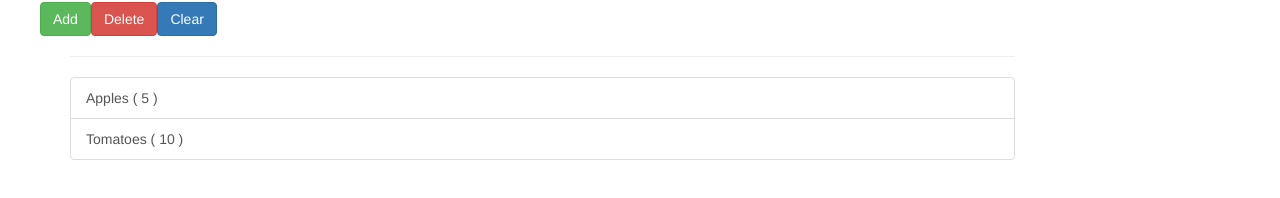
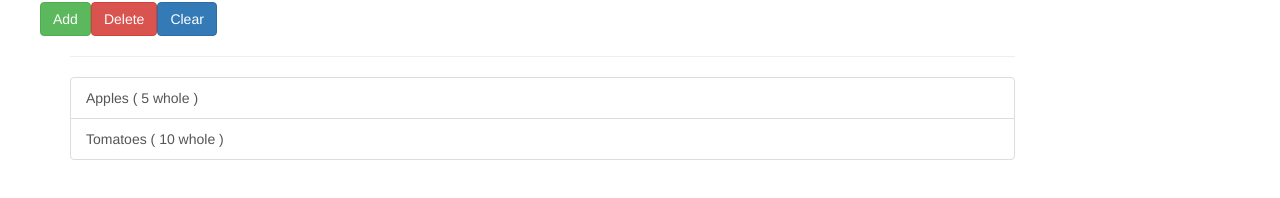
Before and after one commit to nkfoss/CookingProject, an Angular app: page / in a window 1280 px wide. Both pictures are taken after a click on the link "Shopping List". Shown: the part 144-342 px from the top of the page. Built offline with nearby package versions, Linux system fonts and the light colour scheme.

Commit message:
Finish add to shopping list funtionality
This is now completely handled by the services.

```diff
--- a/src/app/RecipeBook/recipe-detail/recipe-detail.component.html
+++ b/src/app/RecipeBook/recipe-detail/recipe-detail.component.html
@@ -13,7 +13,7 @@
 </div>
 <div class=row>
     <div class="col-xs-12">
-        <div appDropdown >
+        <div appDropdown>
             <button type="button" class="btn btn-primary dropdown-toggle">
                 Manage Recipe
             <span class="caret"></span>
--- a/src/app/RecipeBook/recipe-detail/recipe-detail.component.ts
+++ b/src/app/RecipeBook/recipe-detail/recipe-detail.component.ts
@@ -16,16 +16,18 @@ import { RecipeService } from '../recipes.service';
 export class RecipeDetailComponent implements OnInit {
   @Input() recipe: Recipe;
 
+  constructor(private recipeService: RecipeService) { }
+
+  ngOnInit() {
+  }
+
   onUpdateShoppingList() {
-    alert("maaa");
+    console.log("maaa");
     this.recipeService.addToShoppingList(this.recipe.ingredients);
   }
 
   //=================================================================
 
-  constructor(private recipeService: RecipeService) { }
 
-  ngOnInit() {
-  }
 
 }
--- a/src/app/ShoppingList/shopping-list.component.html
+++ b/src/app/ShoppingList/shopping-list.component.html
@@ -7,7 +7,7 @@
             style="cursor: pointer"
             *ngFor="let ingredient of ingredients"
             >
-            {{ ingredient.name }} ( {{ ingredient.amount }} )
+            {{ ingredient.name }} ( {{ ingredient.amount }} {{ ingredient.unit }} )
             </a>
         </ul>
     </div>
--- a/src/app/ShoppingList/shopping-list.component.ts
+++ b/src/app/ShoppingList/shopping-list.component.ts
@@ -2,11 +2,11 @@ import { Component, OnInit } from '@angular/core';
 import { Ingredient } from '../shared/ingredient.model';
 import { ShoppingListService } from './shopping-list.service';
 
+
 @Component({
   selector: 'app-shopping-list',
   templateUrl: './shopping-list.component.html',
-  styleUrls: ['./shopping-list.component.css'],
-  providers: [ShoppingListService]
+  styleUrls: ['./shopping-list.component.css']
 })
 export class ShoppingListComponent implements OnInit {
 
@@ -20,7 +20,8 @@ export class ShoppingListComponent implements OnInit {
       this.ingredients = this.shoppingListService.getIngredients();
       this.shoppingListService.ingredientsUpdated.subscribe(
         (updatedIngredients: Ingredient[]) => {
-          this.ingredients = updatedIngredients
+          this.ingredients = updatedIngredients;
+          console.log("ingreds updates!")
         }
       )
     }
--- a/src/app/app.module.ts
+++ b/src/app/app.module.ts
@@ -24,7 +24,8 @@ import { ShoppingListService } from './ShoppingList/shopping-list.service';
     RecipeItemComponent,
     RecipeDetailComponent,
     RecipesComponent,
-    DropdownDirective
+    DropdownDirective,
+
   ],
   imports: [
     BrowserModule,
--- a/src/app/shared/dropdown.directive.ts
+++ b/src/app/shared/dropdown.directive.ts
@@ -12,9 +12,9 @@ export class DropdownDirective {
   }
 
   // Basically, this says if you click anywhere else in the document to change the focus, then it closes.
-  @HostListener('focusout') focusout() {
-    this.openStatus = false;
-  }
+  // @HostListener('focusout') focusout() {
+  //   this.openStatus = false;
+  // }
   constructor(private elRef: ElementRef) {}
 
 }
```
Also changed, not shown: src/app/RecipeBook/recipes.service.ts (+5 -3 lines), src/app/ShoppingList/shopping-list.service.ts (line endings or trailing spaces).
